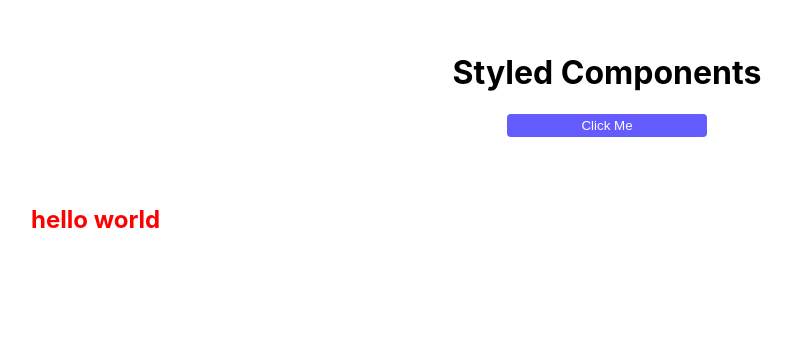
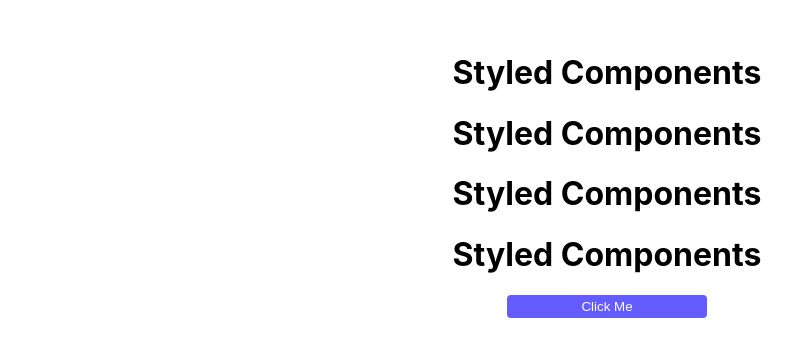
Before and after one commit to mendelssohnbach/styled-john-smilga, a React (Create React App) app: page / in a window 1280 px wide. Shown: the top 356 px of the page, without its empty margins (33-825 px from the left). Built offline with nearby package versions, Linux system fonts and the light colour scheme.

Commit message:
update: lesson11
https://gitmoji.dev/

```diff
--- a/src/App.js
+++ b/src/App.js
@@ -1,11 +1,18 @@
+import styled from 'styled-components';
+
+const BasicTitle = styled.h1`
+  text-align: center;
+  text-transform: capitalize;
+`;
+
 function App() {
   return (
     <div style={{ padding: '2rem' }}>
-      <h1 className="title">styled components</h1>
+      <BasicTitle>styled components</BasicTitle>
+      <BasicTitle>styled components</BasicTitle>
+      <BasicTitle>styled components</BasicTitle>
+      <BasicTitle>styled components</BasicTitle>
       <button className="btn">click me</button>
-      <div style={{ padding: '2rem' }}>
-        <h2 className="section-title">hello world</h2>
-      </div>
     </div>
   );
 }
```
